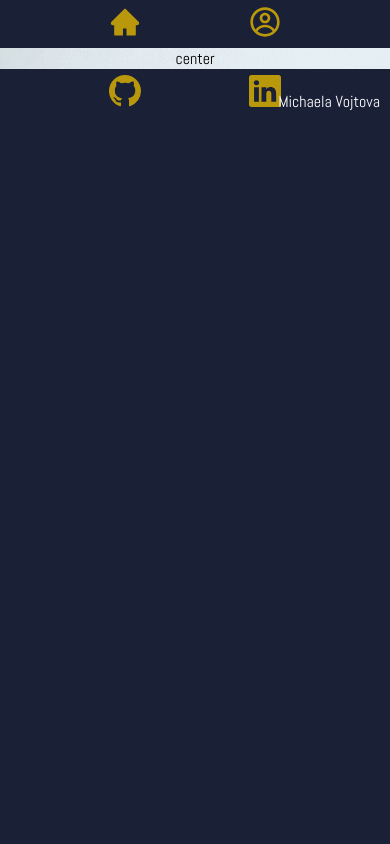
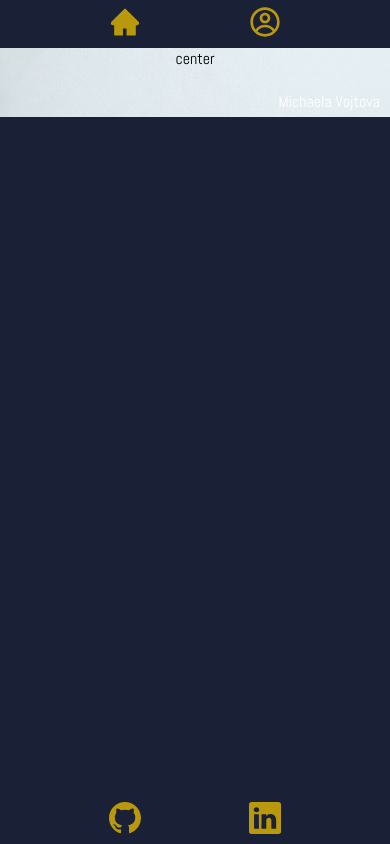
Before and after one commit to misavojtova/portfolio, a React (Create React App) app: page /profile-page in a window 390 px wide. Built offline with nearby package versions, Linux system fonts and the light colour scheme.

Commit message:
chnaged top, bottom footer, header fixed, absolute

```diff
--- a/src/components/FlipCards.js/index.css
+++ b/src/components/FlipCards.js/index.css
@@ -123,6 +123,9 @@
     width: auto;
     min-width: auto;
     min-height: auto;
+    position: sticky;
+    z-index: 1;
+    padding: 3rem 0;
   }
 
   .demo-btn {
--- a/src/components/Navigation/index.css
+++ b/src/components/Navigation/index.css
@@ -25,9 +25,10 @@
 @media only screen and (max-width: 890px) {
   .navigation {
     background-color: #1a2036;
-    height: auto;
-    width: auto;
-    position: sticky;
+    position: fixed;
+    bottom: 0;
+    width: 100%;
+    z-index: 2;
   }
 
   .icons-wrapper {
@@ -41,4 +42,11 @@
   .icons-wrapper svg:hover {
     transform: none;
   }
+  .navigation.top {
+    top: 0;
+    height: 3rem;
+  }
+  .navigation.bottom {
+    height: 3rem;
+  }
 }
--- a/src/components/Navigation/index.js
+++ b/src/components/Navigation/index.js
@@ -4,7 +4,7 @@ import "./index.css";
 
 function Navigation({ home, profile, github, linkedin, icon1, icon2, top }) {
   return (
-    <div className='navigation'>
+    <div className={`navigation ${top ? "top" : "bottom"}`}>
       {top ? (
         <div className='icons-wrapper'>
           <Link to={home}>{icon1}</Link>
```
